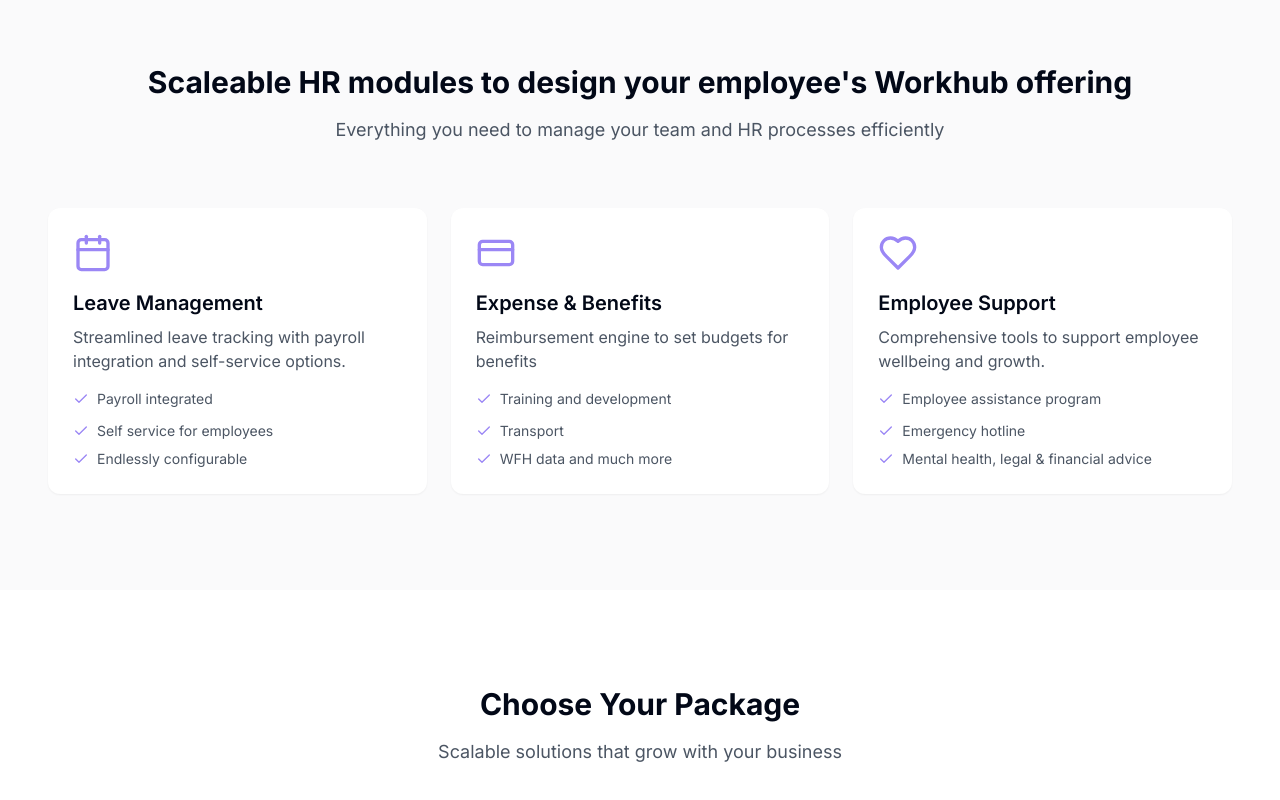
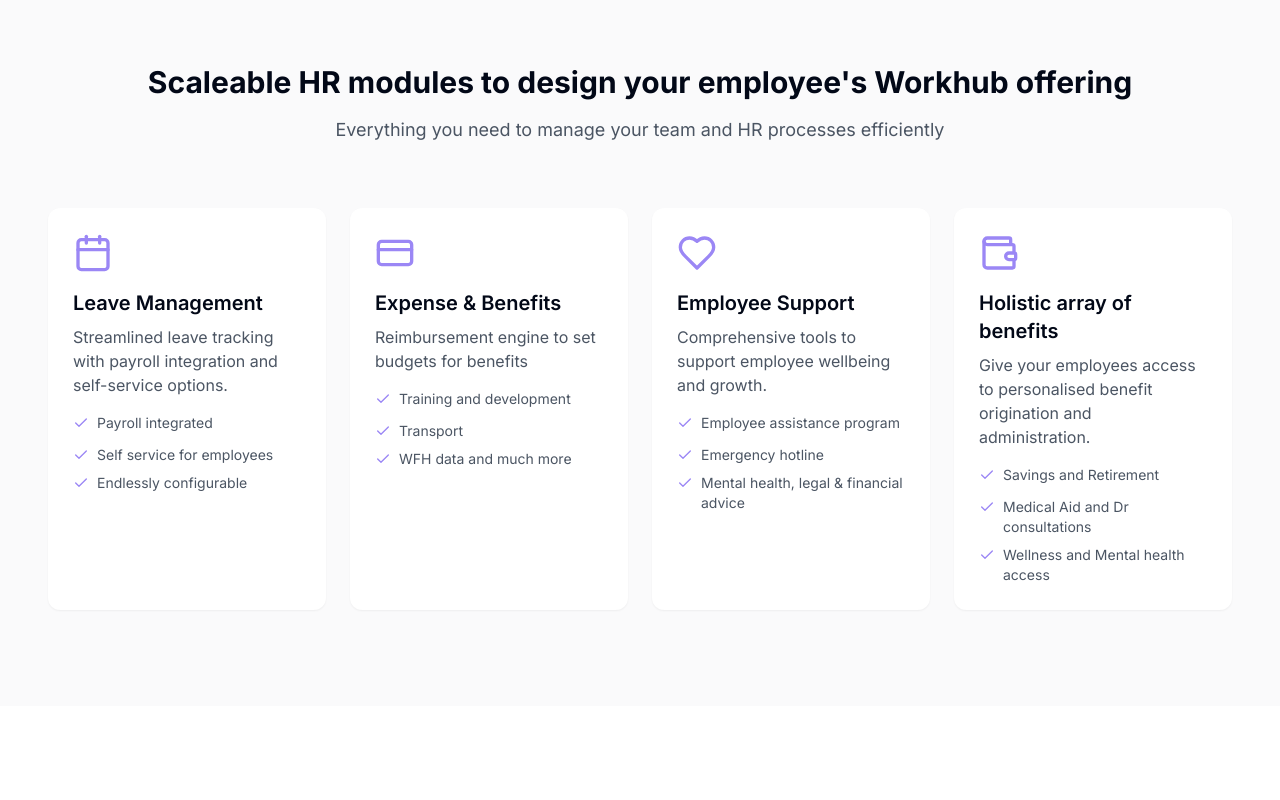
Before and after one commit to DennisCharlesWilliams/workplace-3f85ba4f, a React (Vite) app: page / in a window 1280 px wide. Shown: the part 666-1466 px from the top of the page. Built offline with nearby package versions, Linux system fonts and the light colour scheme.

Commit message:
Add employee benefits module
Added a new module to the application's features section.  This module will focus on employee benefits, including savings and retirement, medical aid, and wellness resources.

```diff
--- a/src/pages/Index.tsx
+++ b/src/pages/Index.tsx
@@ -3,7 +3,7 @@ import { useState, useEffect } from "react";
 import { Button } from "@/components/ui/button";
 import { Card } from "@/components/ui/card";
 import { Separator } from "@/components/ui/separator";
-import { Check, CheckCircle2, ChevronRight, Smartphone, Globe, Clock, Calendar, CreditCard, Users, Building, FileText, Shield, Heart } from "lucide-react";
+import { Check, CheckCircle2, ChevronRight, Smartphone, Globe, Clock, Calendar, CreditCard, Users, Building, FileText, Shield, Heart, Wallet } from "lucide-react";
 
 const Index = () => {
   const [scrolled, setScrolled] = useState(false);
@@ -106,7 +106,7 @@ const Index = () => {
             </p>
           </div>
 
-          <div className="grid grid-cols-1 md:grid-cols-2 lg:grid-cols-3 gap-6">
+          <div className="grid grid-cols-1 md:grid-cols-2 lg:grid-cols-4 gap-6">
             {/* Feature 1 */}
             <div className={`feature-card ${isSectionVisible('features') ? 'section-fade section-fade-delay-1' : 'opacity-0'}`}>
               <Calendar className="h-10 w-10 text-workplace-purple mb-4" />
@@ -166,6 +166,27 @@ const Index = () => {
                 <li className="feature-list-item">
                   <Check className="h-4 w-4 text-workplace-purple mr-2 flex-shrink-0 mt-0.5" />
                   <span>Mental health, legal & financial advice</span>
+                </li>
+              </ul>
+            </div>
+
+            {/* Feature 4 - New Module */}
+            <div className={`feature-card ${isSectionVisible('features') ? 'section-fade section-fade-delay-4' : 'opacity-0'}`}>
+              <Wallet className="h-10 w-10 text-workplace-purple mb-4" />
+              <h3 className="text-xl font-semibold mb-2">Holistic array of benefits</h3>
+              <p className="text-gray-600 mb-4">Give your employees access to personalised benefit origination and administration.</p>
+              <ul className="space-y-2">
+                <li className="feature-list-item">
+                  <Check className="h-4 w-4 text-workplace-purple mr-2 flex-shrink-0 mt-0.5" />
+                  <span>Savings and Retirement</span>
+                </li>
+                <li className="feature-list-item">
+                  <Check className="h-4 w-4 text-workplace-purple mr-2 flex-shrink-0 mt-0.5" />
+                  <span>Medical Aid and Dr consultations</span>
+                </li>
+                <li className="feature-list-item">
+                  <Check className="h-4 w-4 text-workplace-purple mr-2 flex-shrink-0 mt-0.5" />
+                  <span>Wellness and Mental health access</span>
                 </li>
               </ul>
             </div>
```
